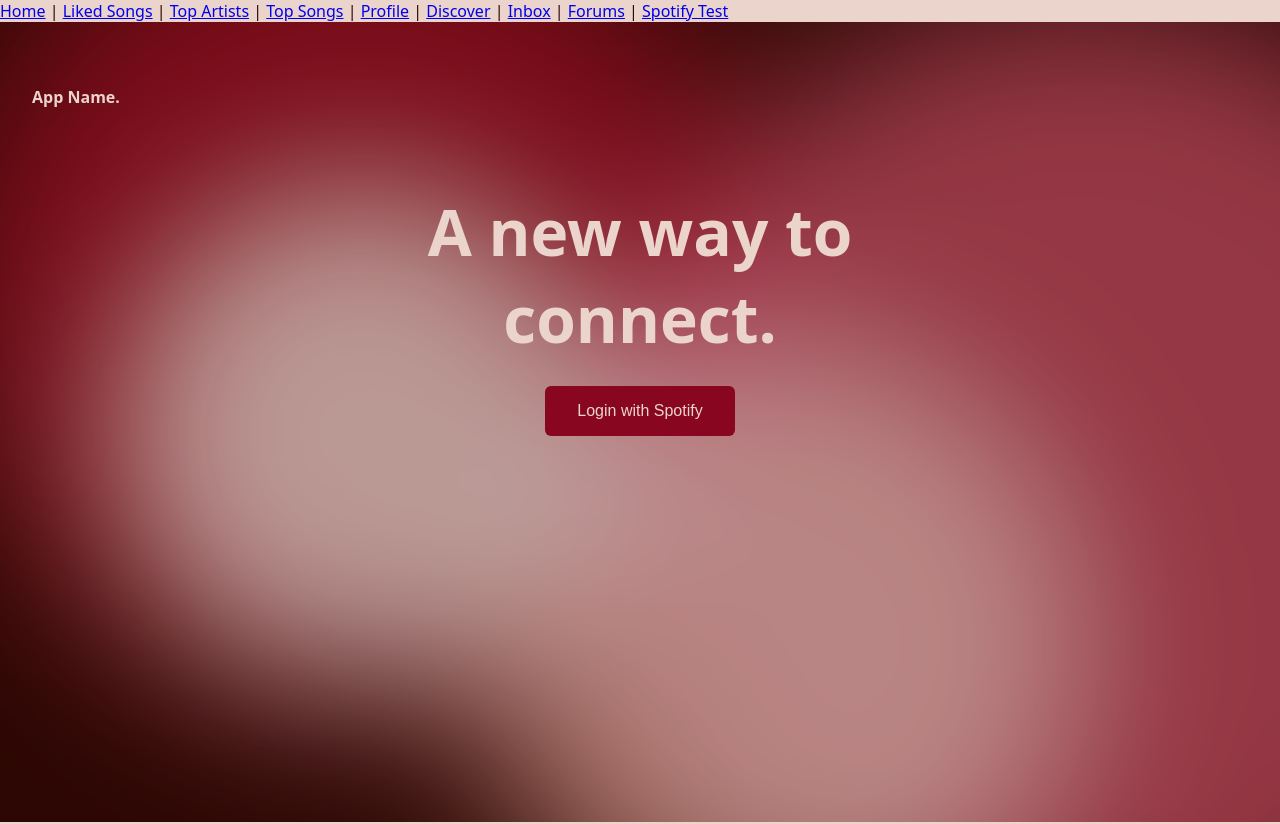
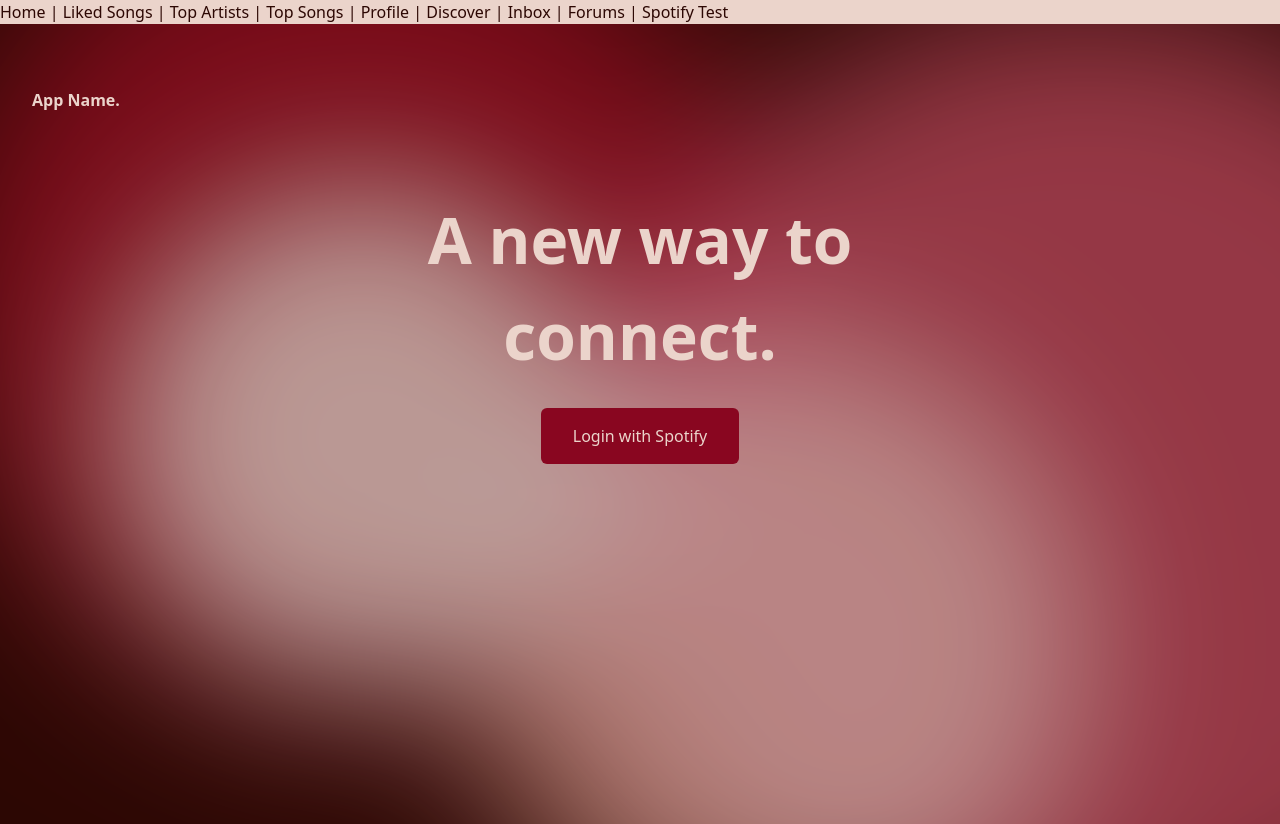
Before and after one commit to serenren13/spotifyclone, a React app in the folder frontend/: page / in a window 1280 px wide. Built offline with nearby package versions, Linux system fonts and the light colour scheme; the HTML template or start-up script is replaced by a standard one.

Commit message:
Add Tailwind CSS setup and install inbox dependencies

```diff
--- a/frontend/package.json
+++ b/frontend/package.json
@@ -10,7 +10,11 @@
     "preview": "vite preview"
   },
   "dependencies": {
+    "@radix-ui/react-avatar": "^1.1.11",
+    "@radix-ui/react-dialog": "^1.1.15",
+    "@radix-ui/react-scroll-area": "^1.2.10",
     "@spotify/web-api-ts-sdk": "^1.2.0",
+    "@tailwindcss/vite": "^4.3.0",
     "axios": "^1.16.1",
     "react": "^19.2.6",
     "react-dom": "^19.2.6",
--- a/frontend/src/index.css
+++ b/frontend/src/index.css
@@ -1,3 +1,5 @@
+@import "tailwindcss";
+
 /* src/index.css */
 
 :root {
--- a/frontend/vite.config.js
+++ b/frontend/vite.config.js
@@ -1,9 +1,10 @@
 import { defineConfig } from 'vite'
 import react from '@vitejs/plugin-react'
+import tailwindcss from '@tailwindcss/vite'
 
 // https://vite.dev/config/
 export default defineConfig({
-  plugins: [react()],
+  plugins: [react(), tailwindcss()],
   server: {
     host: '127.0.0.1',
     port: 5173
```
